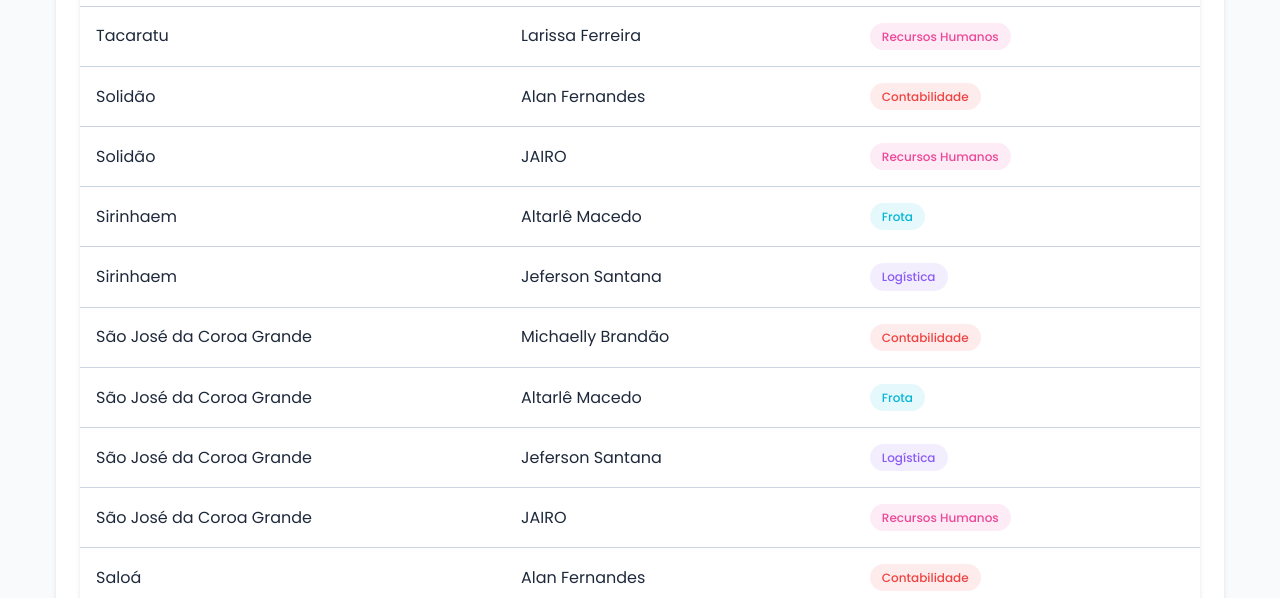
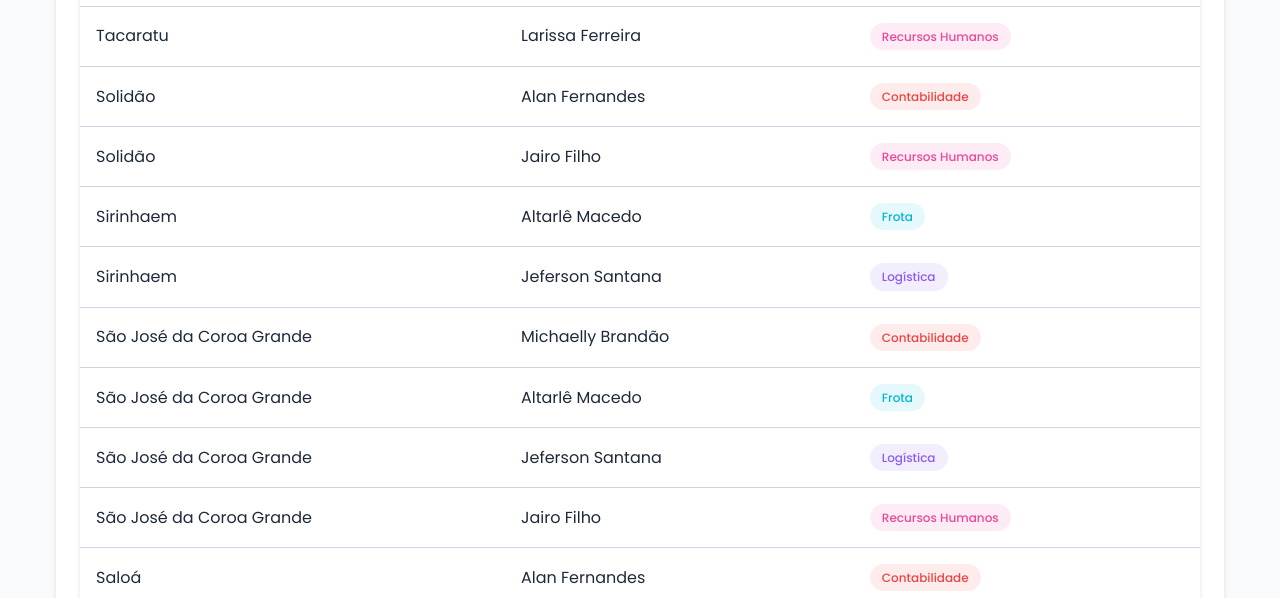
Before and after one commit to juanandradegonzalez/mapa-funcionarios, a plain HTML site: page index.html in a window 1280 px wide. Shown: the part 1280-1878 px from the top of the page. Drawn offline with Linux system fonts and the light colour scheme.

Commit message:
index.html

```diff
--- a/index.html
+++ b/index.html
@@ -490,6 +490,7 @@
               <option value="Larissa Ferreira">Larissa Ferreira</option>
               <option value="Manoel Cabral">Manoel Cabral</option>
               <option value="Eugênio Albuquerque">Eugênio Albuquerque</option>
+              <option value="Jairo Filho">Jairo Filho</option>
             </select>
           </div>
         </div>
@@ -572,7 +573,7 @@
               <tr><td>Cabo de Santo Agostinho</td><td>Gerlane Dino</td><td><span class="badge badge-pink">Recursos Humanos</span></td></tr>
               <tr><td>Cachoeirinha</td><td>Danielle Tavares</td><td><span class="badge badge-pink">Recursos Humanos</span></td></tr>
               <tr><td>Camaragibe</td><td>Danielle Tavares</td><td><span class="badge badge-pink">Recursos Humanos</span></td></tr>
-              <tr><td>Cortês</td><td>JAIRO</td><td><span class="badge badge-pink">Recursos Humanos</span></td></tr>
+              <tr><td>Cortês</td><td>Jairo Filho</td><td><span class="badge badge-pink">Recursos Humanos</span></td></tr>
               <tr><td>Igarassu</td><td>Gerlane Dino</td><td><span class="badge badge-pink">Recursos Humanos</span></td></tr>
               <tr><td>Ipojuca</td><td>Gerlane Dino</td><td><span class="badge badge-pink">Recursos Humanos</span></td></tr>
               <tr><td>Jaboatão dos Guararapes</td><td>Vivian Lima</td><td><span class="badge badge-pink">Recursos Humanos</span></td></tr>
@@ -583,8 +584,8 @@
               <tr><td>Paulista</td><td>Gerlane Dino</td><td><span class="badge badge-pink">Recursos Humanos</span></td></tr>
               <tr><td>Pesqueira</td><td>Leobaldo Henrique</td><td><span class="badge badge-pink">Recursos Humanos</span></td></tr>
               <tr><td>Ribeirão</td><td>Gerlane Dino</td><td><span class="badge badge-pink">Recursos Humanos</span></td></tr>
-              <tr><td>São José da Coroa Grande</td><td>JAIRO</td><td><span class="badge badge-pink">Recursos Humanos</span></td></tr>
-              <tr><td>Solidão</td><td>JAIRO</td><td><span class="badge badge-pink">Recursos Humanos</span></td></tr>
+              <tr><td>São José da Coroa Grande</td><td>Jairo Filho</td><td><span class="badge badge-pink">Recursos Humanos</span></td></tr>
+              <tr><td>Solidão</td><td>Jairo Filho</td><td><span class="badge badge-pink">Recursos Humanos</span></td></tr>
               <tr><td>Tacaratu</td><td>Larissa Ferreira</td><td><span class="badge badge-pink">Recursos Humanos</span></td></tr>
               <tr><td>Tupanatinga</td><td>Eugênio Albuquerque</td><td><span class="badge badge-pink">Recursos Humanos</span></td></tr>
               <tr><td>Vertente do Lério</td><td>Danielle Tavares</td><td><span class="badge badge-pink">Recursos Humanos</span></td></tr>
```
